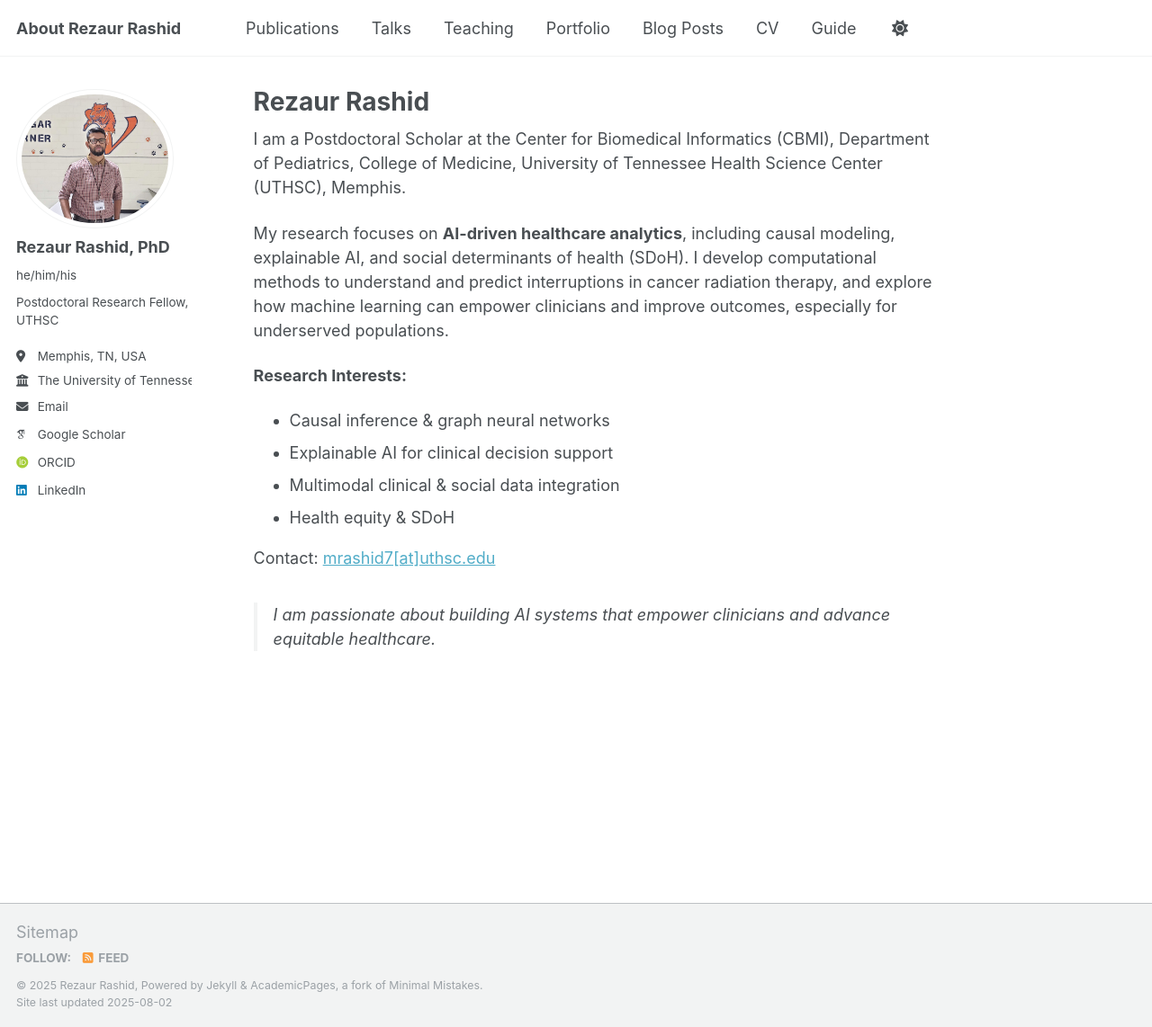
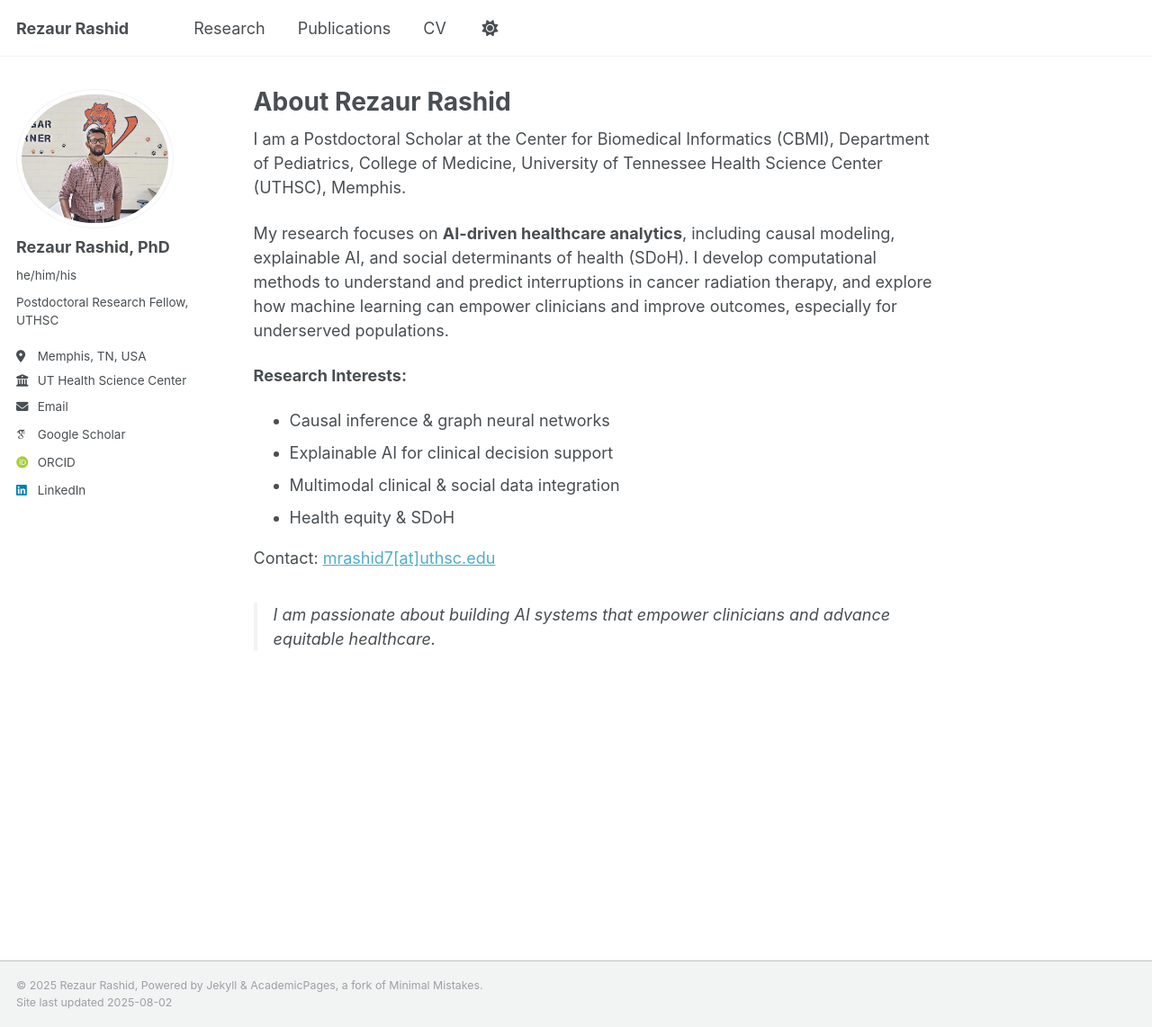
Before and after one commit to rezaurrashid/rezaurrashid.github.io, a Jekyll site: the page built from _pages/about.md, in a window 1280 px wide and 1142 px high. Shown: the whole window at 90% size. Built offline with Jekyll 4.4.1, drawn with Linux system fonts in a browser that asks for light colours; some web fonts are replaced; a script that is not in the unit is left out.

Commit message:
fix navigation pages

```diff
--- a/_config.yml
+++ b/_config.yml
@@ -1,6 +1,6 @@
 # Basic Site Settings
 locale: "en-US"
-title: "About Rezaur Rashid"
+title: "Rezaur Rashid"
 title_separator: "-"
 name: "Rezaur Rashid"
 description: # "Causal AI | XAI | Graph Neural Networks | AI in Healthcare | Cancer Research"
@@ -24,7 +24,7 @@ author:
   pronouns: "he/him/his"
   bio: "Postdoctoral Research Fellow, UTHSC"
   location: "Memphis, TN, USA"
-  employer: "The University of Tennessee Health Science Center"
+  employer: "UT Health Science Center"
   email: "mrashid7@uthsc.edu"
   googlescholar: "https://scholar.google.com/citations?user=1ys5rQYAAAAJ&hl=en"
   orcid: "http://orcid.org/0000-0003-1343-5364"
--- a/_data/navigation.yml
+++ b/_data/navigation.yml
@@ -8,20 +8,11 @@
 #      Markdown formatted page while the second is generated using JSON.
 
 main:
+
+  - title: "Research"
+    url: /research/
   - title: "Publications"
     url: /publications/
-
-  - title: "Talks"
-    url: /talks/
-
-  - title: "Teaching"
-    url: /teaching/
-
-  - title: "Portfolio"
-    url: /portfolio/
-
-  - title: "Blog Posts"
-    url: /year-archive/
 
   - title: "CV"
     url: /cv/
@@ -29,5 +20,5 @@ main:
   # - title: "CV"
   #   url: /cv-json/
 
-  - title: "Guide"
-    url: /markdown/
+  # - title: "Contact"
+  #   url: /contact/
--- a/_includes/footer.html
+++ b/_includes/footer.html
@@ -1,6 +1,6 @@
 {% include base_path %}
 
-{% if site.author.github or site.author.bitbucket or site.atom_feed.hide != true %}
+<!-- {% if site.author.github or site.author.bitbucket or site.atom_feed.hide != true %}
 <div class="page__footer-follow">
   <ul class="social-icons">
     {% if site.data.ui-text[site.locale].follow_label %}
@@ -17,7 +17,7 @@
     {% endif %}
   </ul>
 </div>
-{% endif %}
+{% endif %} -->
 
 <div class="page__footer-copyright">
   &copy; {{ site.time | date: '%Y' }} {{ site.name | default: site.title }}, {{ site.data.ui-text[site.locale].powered_by | default: "Powered by" }} <a href="http://jekyllrb.com" rel="nofollow">Jekyll</a> &amp; <a href="https://github.com/academicpages/academicpages.github.io">AcademicPages</a>, a fork of <a href="https://mademistakes.com/work/minimal-mistakes-jekyll-theme/" rel="nofollow">Minimal Mistakes</a>.<br />
--- a/_includes/footer/custom.html
+++ b/_includes/footer/custom.html
@@ -1,6 +1,6 @@
 <!-- start custom footer snippets -->
 
-<a href="/sitemap/">Sitemap</a>
+<!-- <a href="/sitemap/">Sitemap</a> -->
 
 <!-- Support for MatJax -->
 <script defer src="https://cdnjs.cloudflare.com/polyfill/v3/polyfill.min.js?features=es6"></script>
```
Also changed, not shown: _pages/about.md (+1 -1 lines), _pages/cv.md (+18 -6 lines).
